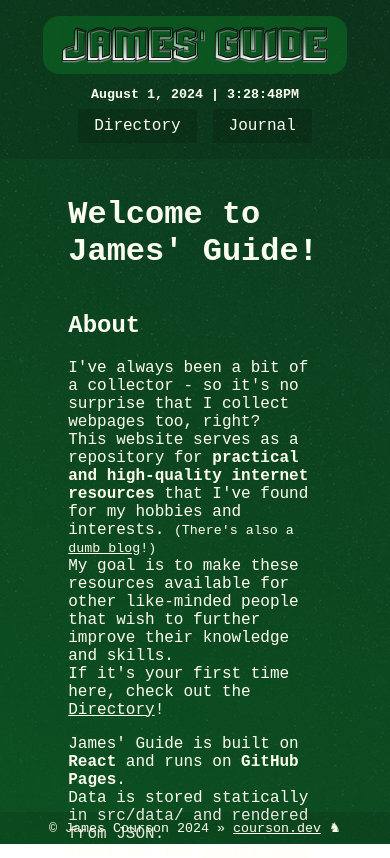
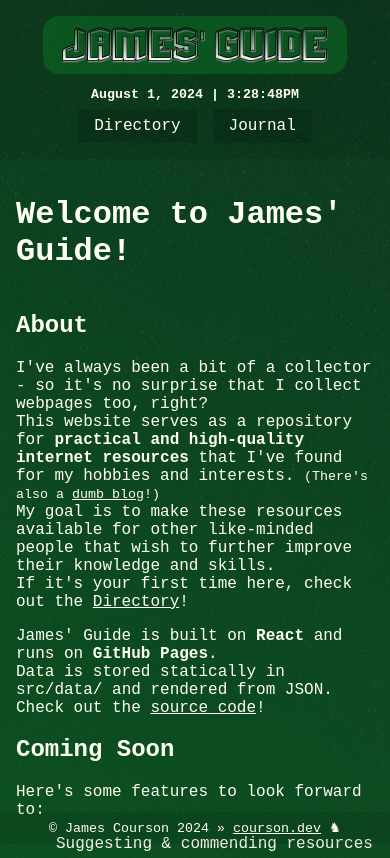
Before and after one commit to jamescourson/james.guide, a React (Vite) app: page / in a window 390 px wide. Shown: the top 858 px of the page. Built offline with nearby package versions, Linux system fonts and the light colour scheme.

Commit message:
fix background on mobile, alignment & spacing

```diff
--- a/src/App.css
+++ b/src/App.css
@@ -1,11 +1,10 @@
 main {
   display: flex;
   flex-direction: column;
+  justify-content: flex-start;
   align-items: center;
-  padding: 1em;
 
   color: ivory;
-  height: 100vh;
-  width: 65vw;
-  margin: 0 auto;
+
+  padding: 1em;
 }
--- a/src/index.css
+++ b/src/index.css
@@ -28,12 +28,7 @@
 }
 
 #root {
-  display: flex;
-  flex-direction: column;
-  justify-content: space-between;
-  width: 100vw;
-  height: 100vh;
-
+  min-height: 100vh;
   background-image: linear-gradient(
     30deg,
     rgba(11, 102, 35, 0.75),
```
